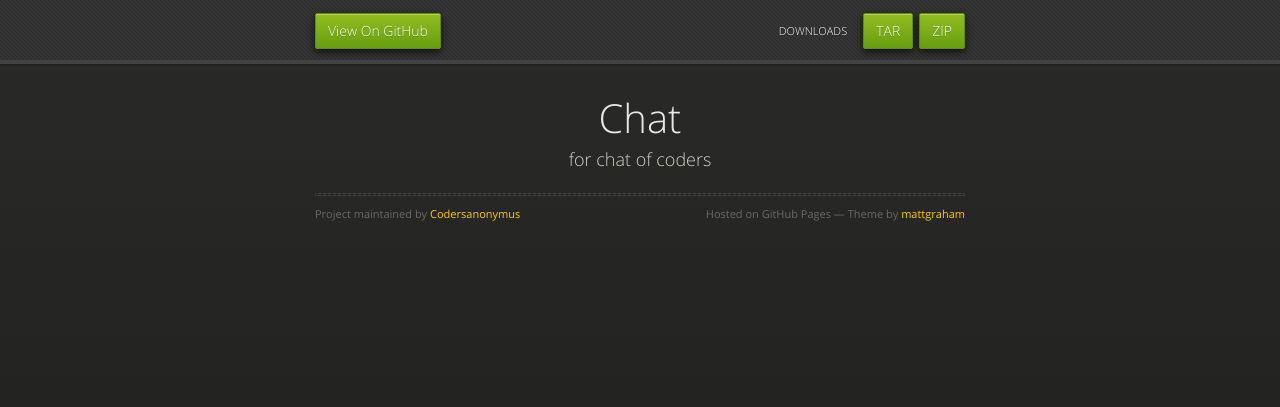
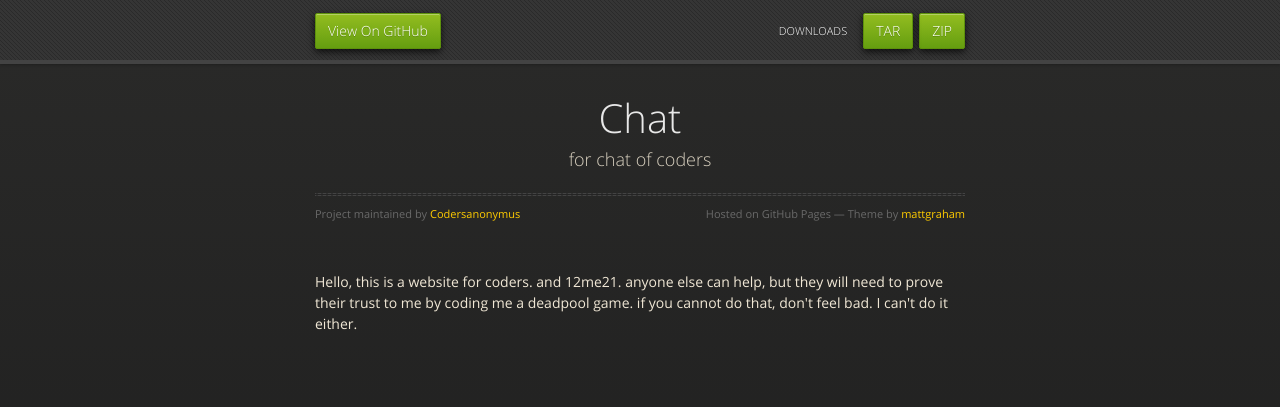
Before and after one commit to Codersanonymus/chat, a plain HTML site: page index.html in a window 1280 px wide. Drawn offline with nearby package versions, Linux system fonts and the light colour scheme.

```diff
--- a/index.html
+++ b/index.html
@@ -38,11 +38,13 @@
           <span class="credits right">Hosted on GitHub Pages &mdash; Theme by <a href="https://twitter.com/michigangraham">mattgraham</a></span>
         </div>
 
-        <p></p>
-
-
-
-<p></p>
+        <p>Hello,
+this is a website for coders.
+and 12me21.
+anyone else can help,
+but they will need to prove their trust to me by coding me a deadpool game.
+if you cannot do that, don't feel bad.
+I can't do it either.</p>
       </section>
 
     </div>
--- a/params.json
+++ b/params.json
@@ -1,6 +1,6 @@
 {
   "name": "Chat",
   "tagline": "for chat of coders",
-  "body": "<html>\r\n<iframe width=\"100%\" height=\"1000\r\n\" src=\"https://www.youtube.com/embed/IL_VN2kYw1M\" frameborder=\"0\" allowfullscreen></iframe>\r\n</html>",
+  "body": "Hello,\r\nthis is a website for coders.\r\nand 12me21.\r\nanyone else can help,\r\nbut they will need to prove their trust to me by coding me a deadpool game.\r\nif you cannot do that, don't feel bad. \r\nI can't do it either.",
   "note": "Don't delete this file! It's used internally to help with page regeneration."
 }
```
